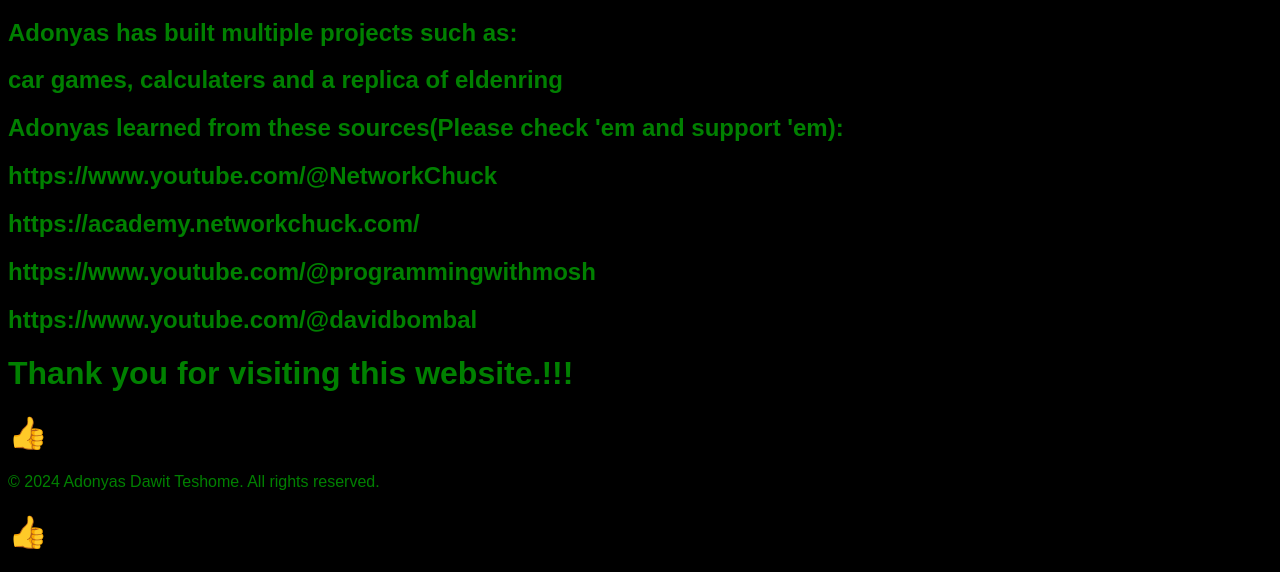
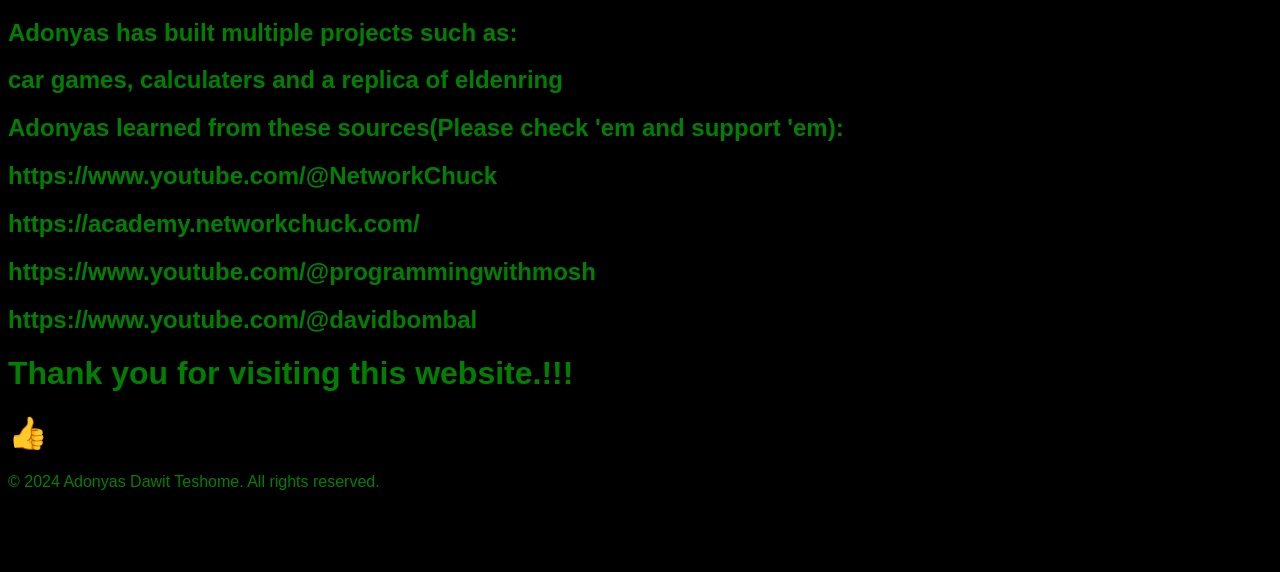
Before and after one commit to adonyasdaw/index.html, a plain HTML site: page index.html in a window 1280 px wide. Shown: the part 591-1163 px from the top of the page. After the commit the page ends 1098 px from the top, so only its background shows below. Drawn offline with Linux system fonts and the light colour scheme.

Commit message:
index.html

```diff
--- a/index.html
+++ b/index.html
@@ -65,7 +65,7 @@
 
 
 
-    <h1>👍</h1>
+
 
 </body>
 </html>
```
